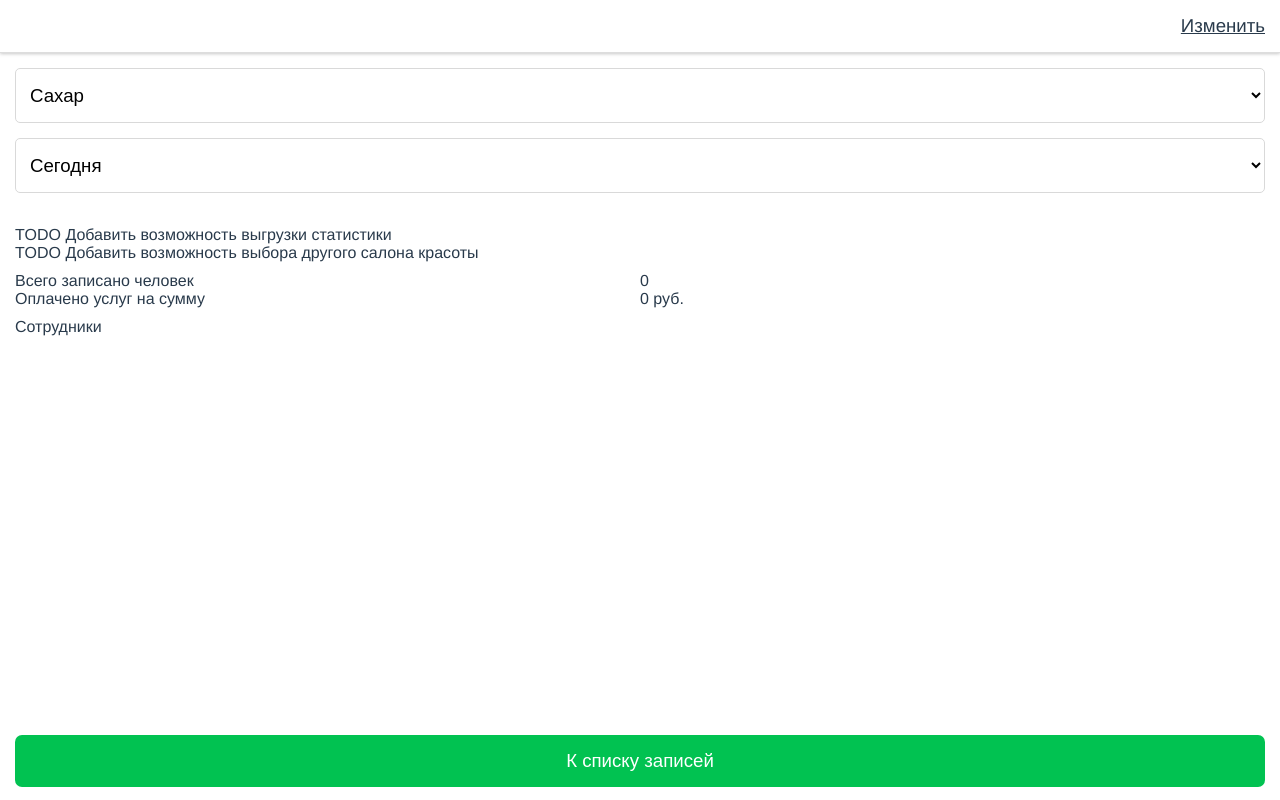
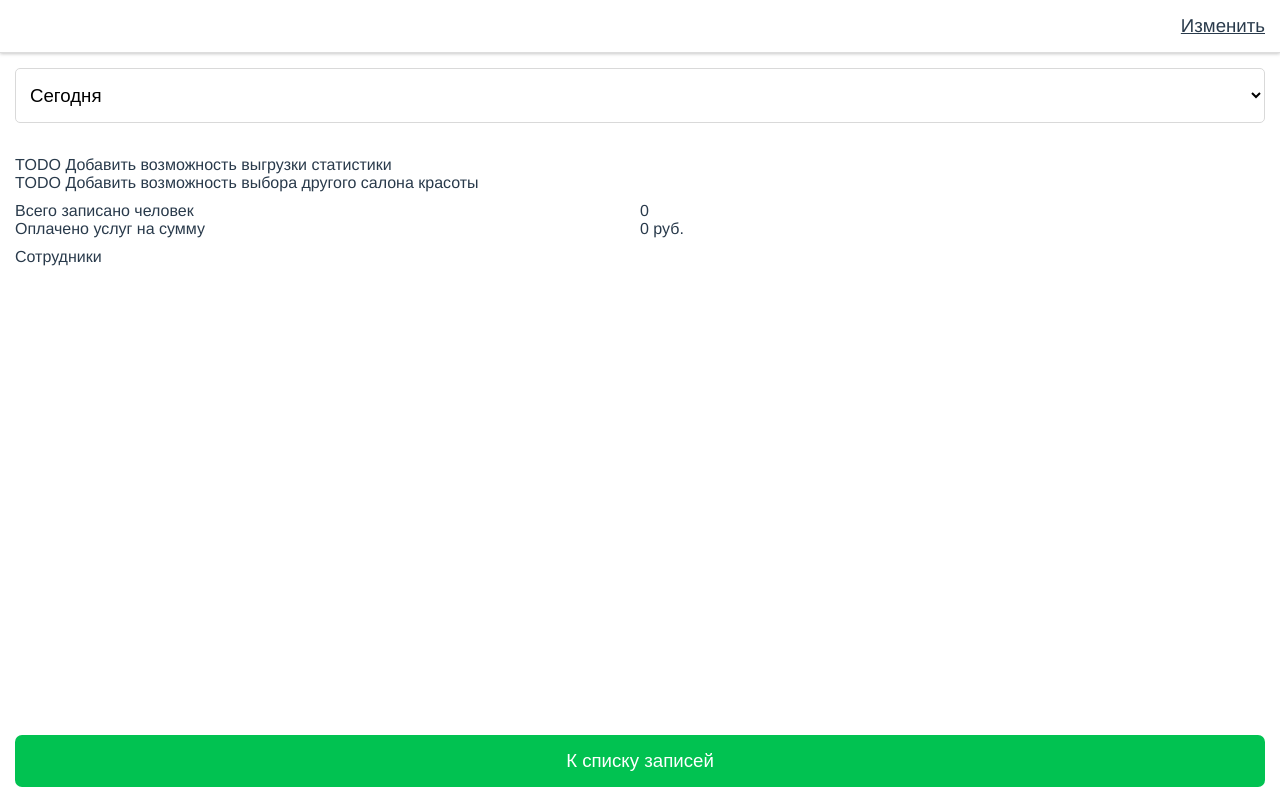
Before and after one commit to larship/beautyshop-admin, a Vue app: page /#/statistics in a window 1280 px wide. Built offline with nearby package versions, Linux system fonts and the light colour scheme.

Commit message:
Убрать выбор салона красоты в шапку

```diff
--- a/src/assets/styles/screens/check-in-list.less
+++ b/src/assets/styles/screens/check-in-list.less
@@ -2,7 +2,7 @@
   text-align: left;
   margin: @pageMargin;
   display: grid;
-  grid-template-rows: 55px 55px 1fr 50px;
+  grid-template-rows: 55px 1fr 50px;
   grid-row-gap: 15px;
   height: calc(100vh - @headerHeight - @pageMargin * 2);
 
--- a/src/assets/styles/screens/statistics.less
+++ b/src/assets/styles/screens/statistics.less
@@ -2,7 +2,7 @@
   text-align: left;
   margin: @pageMargin;
   display: grid;
-  grid-template-rows: 55px 55px 1fr 50px;
+  grid-template-rows: 55px 1fr 50px;
   grid-row-gap: 15px;
   height: calc(100vh - @headerHeight - @pageMargin * 2);
 
--- a/src/components/Statistics.vue
+++ b/src/components/Statistics.vue
@@ -1,9 +1,5 @@
 <template>
   <div class="statistics-screen">
-    <select>
-      <option>Сахар</option>
-      <option>Место красоты</option>
-    </select>
     <select>
       <option>Сегодня</option>
       <option>Вчера</option>
--- a/src/store/mutations.ts
+++ b/src/store/mutations.ts
@@ -38,7 +38,7 @@ export const mutations: MutationTree<State> & Mutations = {
 
   [MutationType.SetCurrentBeautyshop](state, value) {
     state.currentBeautyshopUuid = value ? value.uuid : '';
-    localStorage.setItem('current-beautyshop-uuid', JSON.stringify(state.currentBeautyshopUuid));
+    localStorage.setItem('current-beautyshop-uuid', state.currentBeautyshopUuid);
   },
 
   [MutationType.SetCheckInList](state, value) {
```
